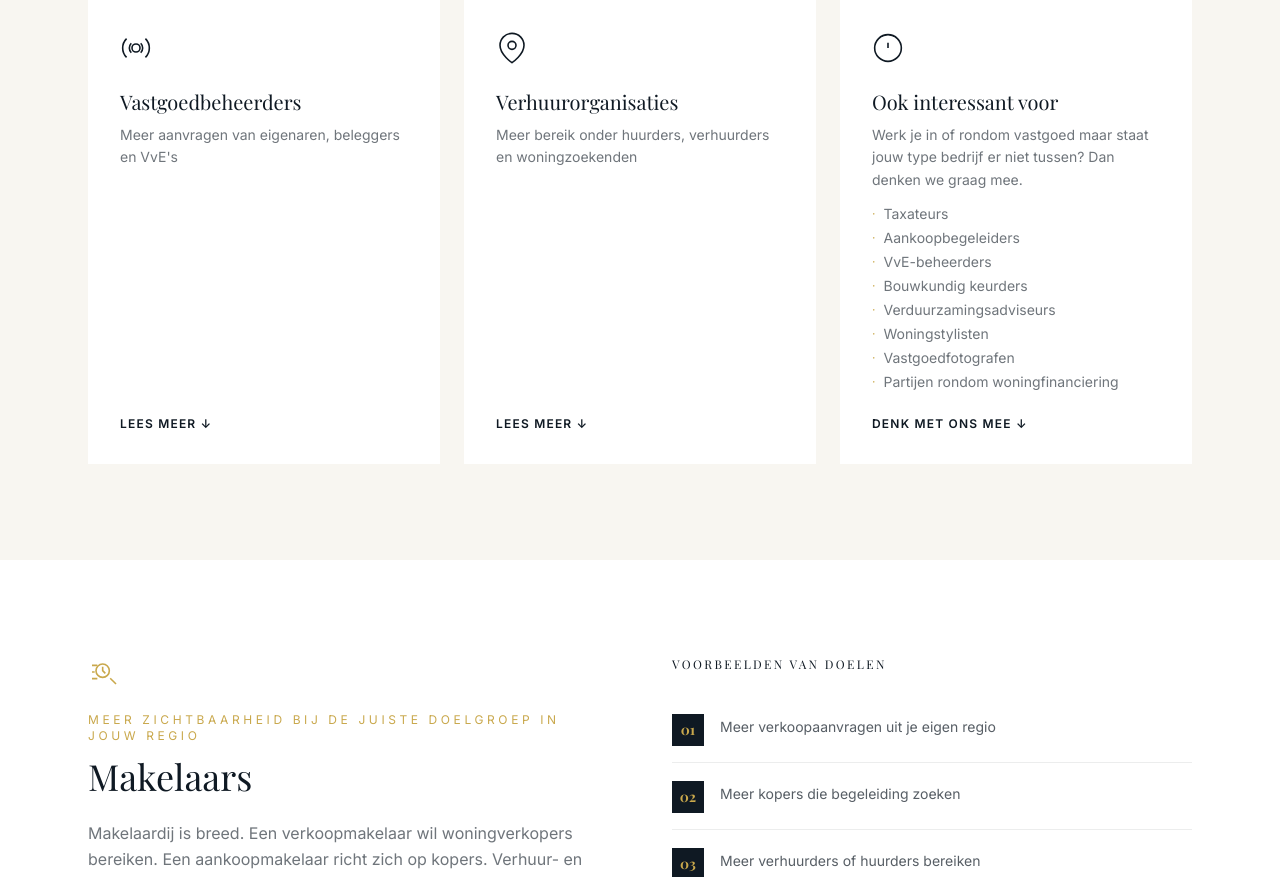
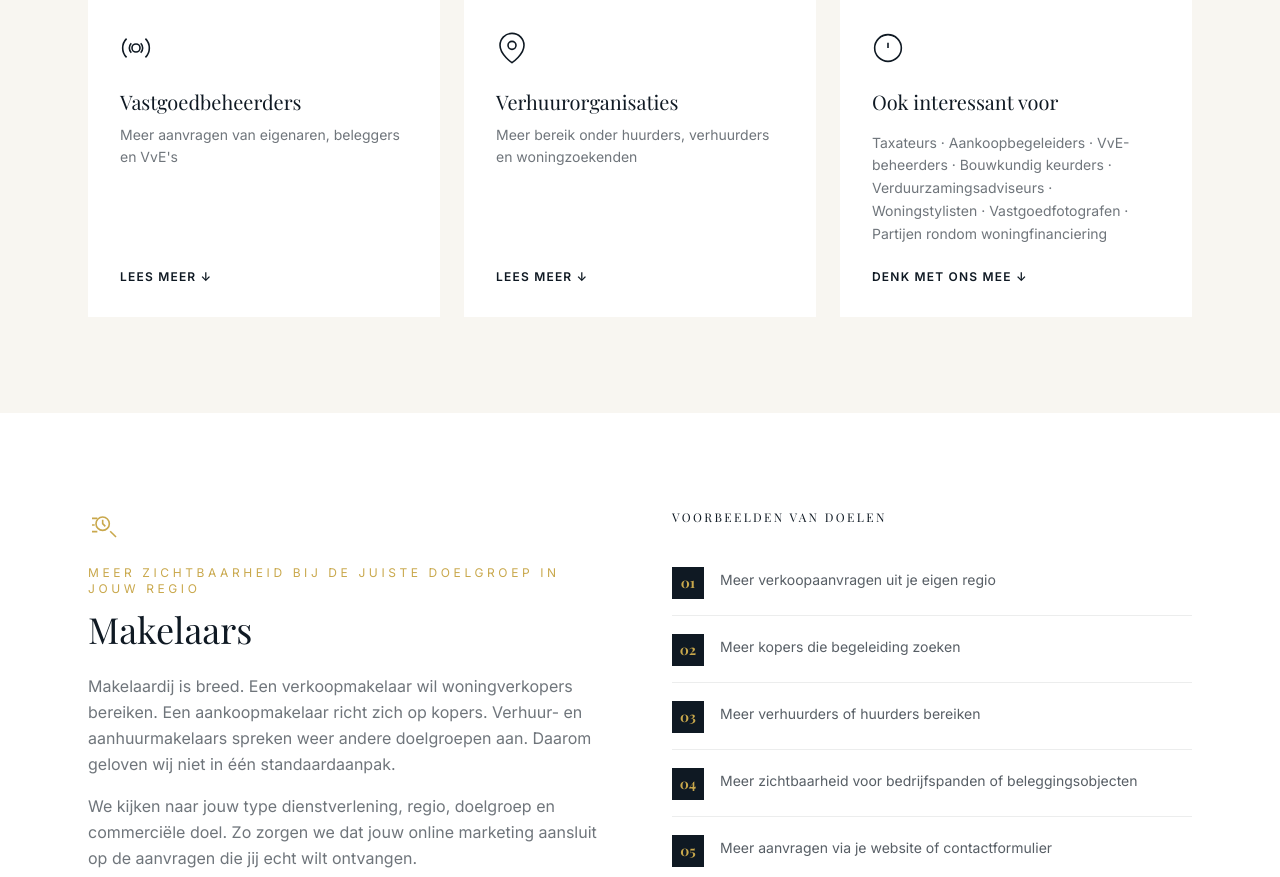
Before and after one commit to jaspermontagnadigital/vastgoedonlinemarketing, a Next.js app: page /voor-wie in a window 1280 px wide. Shown: the part 980-1857 px from the top of the page. Built offline with nearby package versions, Linux system fonts and the light colour scheme; a web font is replaced by a local one.

Commit message:
ook interessant voor als inline opsomming

```diff
--- a/src/app/voor-wie/page.tsx
+++ b/src/app/voor-wie/page.tsx
@@ -185,17 +185,10 @@ export default function VoorWiePage() {
                   <circle cx="12" cy="12" r="10" /><path d="M12 8v4M12 16h.01" />
                 </svg>
                 <div>
-                  <h3 className="font-serif text-xl mb-2 text-[var(--color-navy)]">Ook interessant voor</h3>
-                  <p className="text-sm leading-relaxed text-[var(--color-navy)]/60 mb-3">
-                    Werk je in of rondom vastgoed maar staat jouw type bedrijf er niet tussen? Dan denken we graag mee.
+                  <h3 className="font-serif text-xl mb-4 text-[var(--color-navy)]">Ook interessant voor</h3>
+                  <p className="text-sm leading-relaxed text-[var(--color-navy)]/60">
+                    {ookInteressant.join(" · ")}
                   </p>
-                  <ul className="space-y-1">
-                    {ookInteressant.map((item) => (
-                      <li key={item} className="text-[var(--color-navy)]/60 text-sm flex items-center gap-2">
-                        <span className="text-[var(--color-gold)] text-xs">·</span>{item}
-                      </li>
-                    ))}
-                  </ul>
                 </div>
                 <Link href="/contact" className="text-xs tracking-widest uppercase font-semibold mt-auto text-[var(--color-navy)] hover:text-[var(--color-gold)] transition-colors">
                   Denk met ons mee ↓
```
